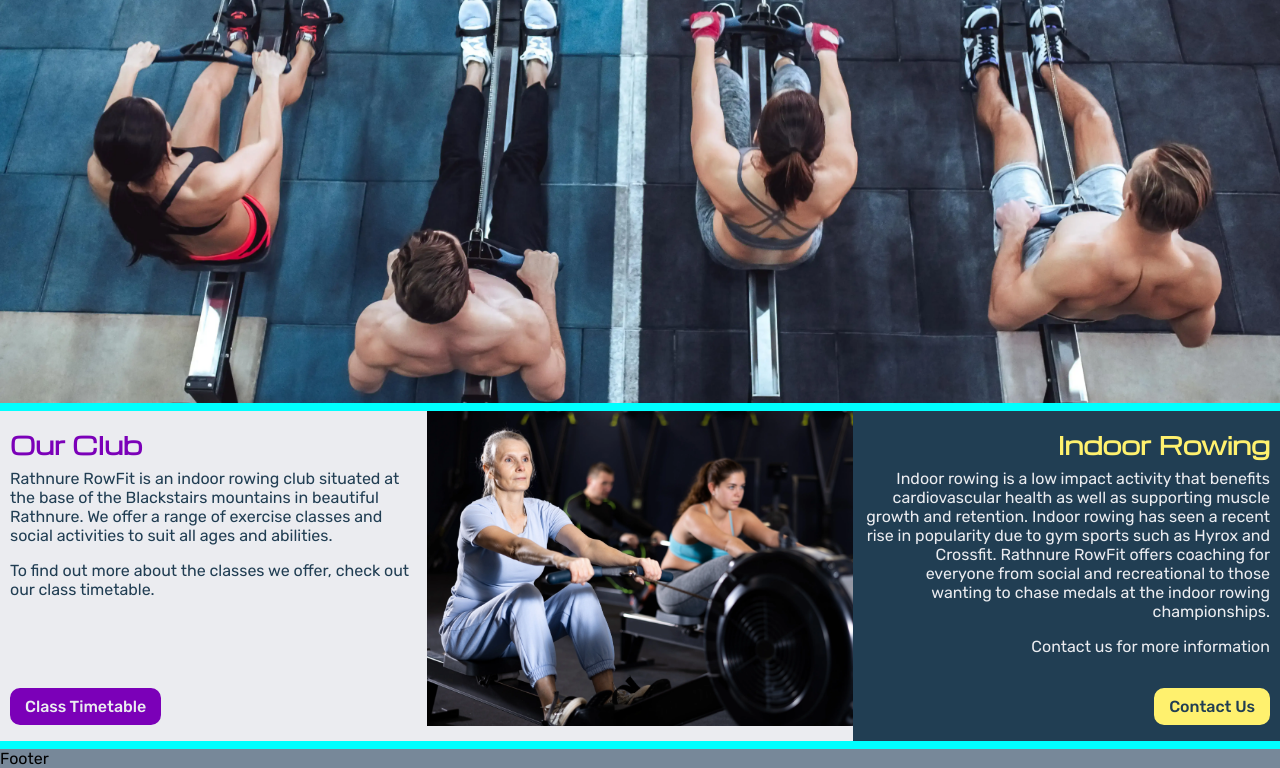
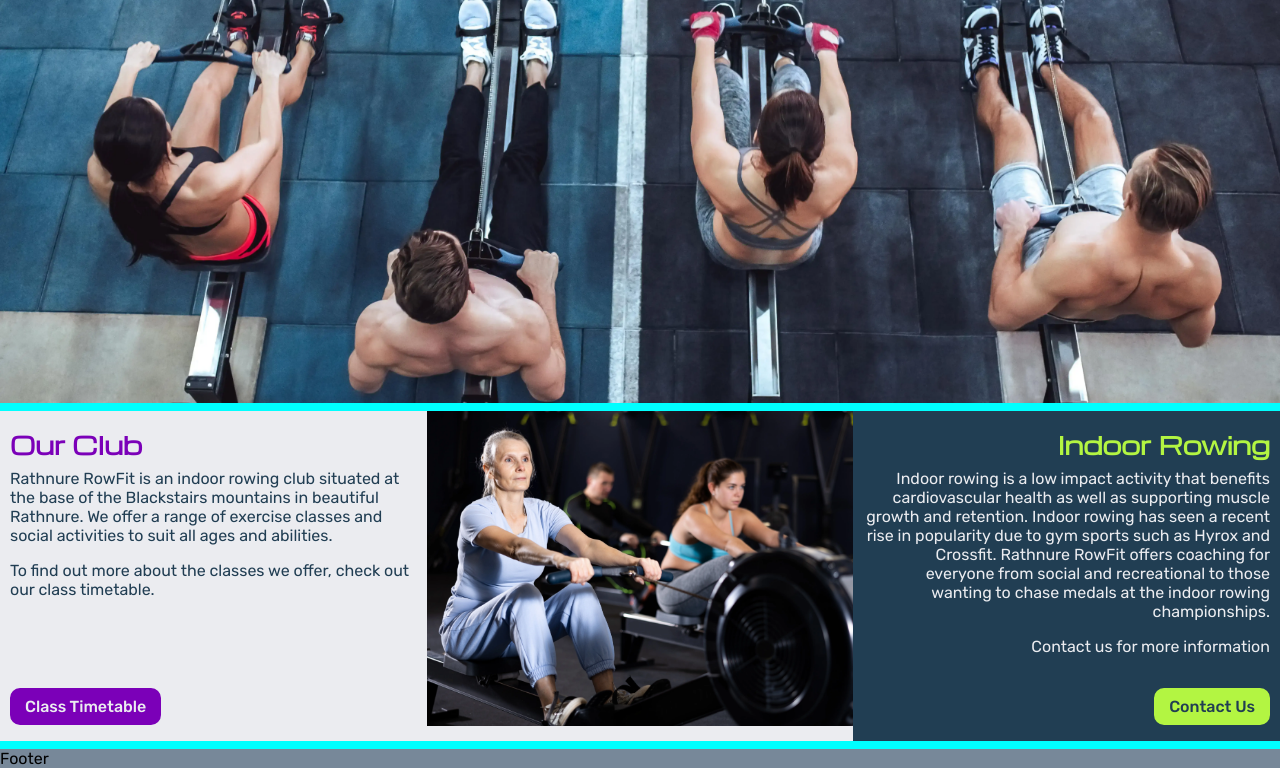
Before and after one commit to geraldine-mor/rathnure-rowfit, a plain HTML site: page index.html in a window 1280 px wide. Shown: the part 150-918 px from the top of the page. Drawn offline with nearby package versions, Linux system fonts and the light colour scheme.

Commit message:
Change accent color

```diff
--- a/assets/css/styles.css
+++ b/assets/css/styles.css
@@ -12,7 +12,7 @@
     --body-font: "Rubik", sans-serif;
     --primary-color: #213e53; /*Dark blue*/
     --secondary-color: #ebecf0; /*Light grey*/
-    --accent-light: #fff16e; /*Yellow*/
+    --accent-light: #b3f542; /*Yellow*/
     --accent-dark: #7b00b8; /*Purple*/
 }
 
```
